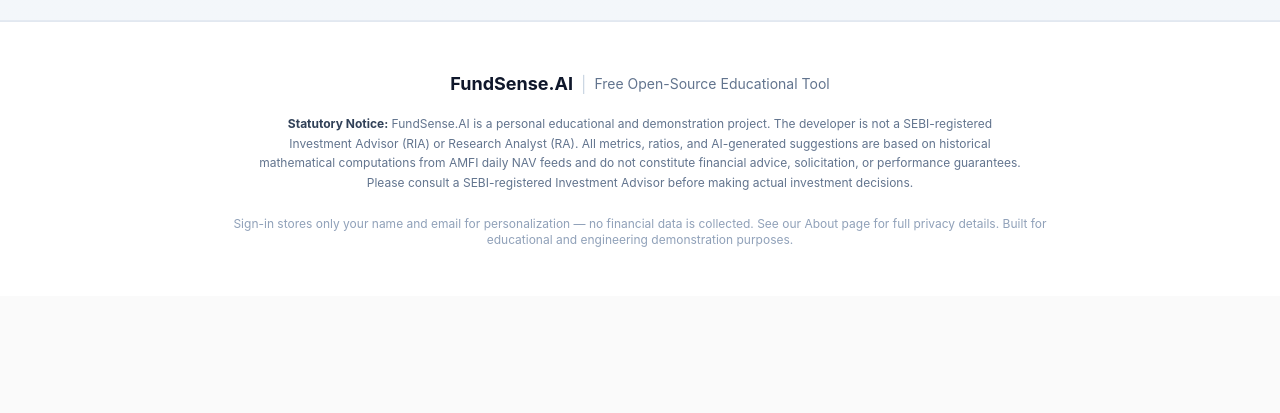
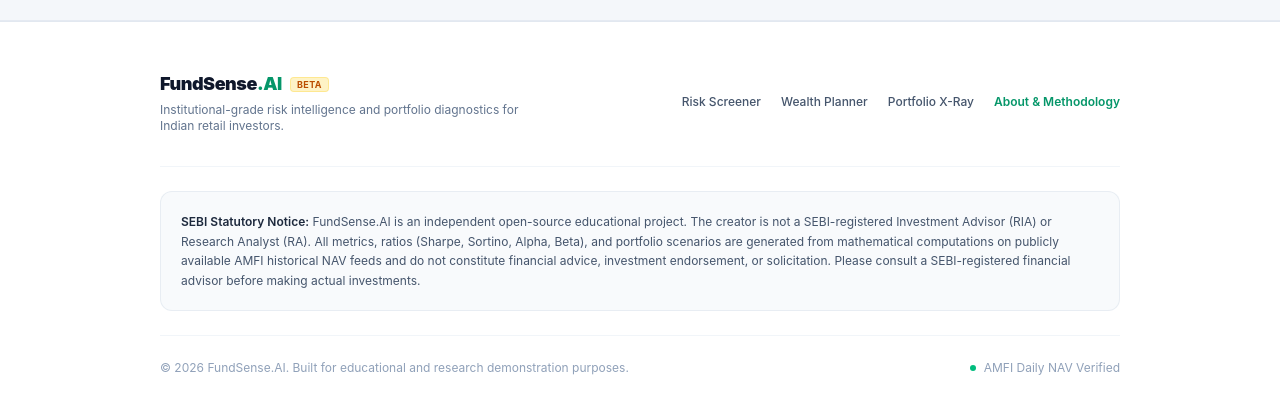
Before and after one commit to kirannarendran/mfapp, a React (Vite) app: page / in a window 1280 px wide. Shown: the part 1467-1880 px from the top of the page. Before the commit the page ends 1763 px from the top, so only its background shows below. Built offline with nearby package versions, Linux system fonts and the light colour scheme; no server answers.

Commit message:
fix(ui): show Beta tag on mobile views and fix responsive footer layouts

```diff
--- a/src/App.jsx
+++ b/src/App.jsx
@@ -268,6 +268,15 @@
             setIsScreening(false);
           }
         }}
+        onAbout={() => {
+          setIsGuestMode(true);
+          setIsAbout(true);
+          setIsScreening(false);
+          setIsPlanning(false);
+          setIsAnalyzer(false);
+          setIsComparing(false);
+          setSelectedSchemeCode(null);
+        }}
       />
     );
   }
@@ -354,7 +363,7 @@
         </nav>
 
         {/* Compact Footer Status Area */}
-        <div className="p-5 mt-auto">
+        <div className="p-4 sm:p-5 pb-8 sm:pb-5 mt-auto border-t border-slate-200/50">
           {syncStatus && (
             <div className="flex flex-col gap-1 text-sm">
               <div className="flex items-center gap-2">
@@ -364,16 +373,19 @@
                   <div className="w-2.5 h-2.5 rounded-full bg-finance-primary" />
                 )}
                 <span className="font-medium text-slate-700">
-                  {syncStatus.isSyncing ? 'Syncing data...' : 'System ready'}
+                  {syncStatus.isSyncing ? 'Syncing data...' : 'Database verified'}
+                </span>
+                <span className="ml-auto text-[10px] font-bold uppercase tracking-wider text-slate-400">
+                  {syncStatus.mode === 'snapshot' ? 'Verified' : 'Live'}
                 </span>
               </div>
 
               {syncStatus.isSyncing && renderSyncProgress()}
 
               {!syncStatus.isSyncing && (
-                <div className="flex items-center justify-between pl-4.5 ml-0.5 mt-1">
+                <div className="flex items-center justify-between pl-4 mt-1">
                   <span className="text-xs text-slate-500">
-                    Last synced: {formatSyncTime(syncStatus.lastSyncDate)}
+                    Last updated: {formatSyncTime(syncStatus.lastSyncDate)}
                   </span>
                   <button
                     onClick={handleManualSync}
@@ -405,9 +417,14 @@
             </svg>
           </button>
 
-          <h2 className="text-[15px] font-semibold text-slate-800">
-            {currentViewTitle}
-          </h2>
+          <div className="flex items-center gap-2 min-w-0">
+            <h2 className="text-[15px] font-semibold text-slate-800 truncate">
+              {currentViewTitle}
+            </h2>
+            <span className="inline-flex md:hidden items-center px-1.5 py-0.5 rounded text-[9px] font-bold uppercase tracking-wider bg-amber-100 text-amber-700 border border-amber-200/80 leading-none shrink-0">
+              Beta
+            </span>
+          </div>
 
           <div className="ml-auto flex items-center gap-3">
             {!isAuthenticated && isGuestMode && (
@@ -421,8 +438,8 @@
         </header>
 
         {/* Main Scrollable Area */}
-        <main className="flex-1 overflow-y-auto overflow-x-hidden relative">
-          <div className="max-w-[1152px] w-full mx-auto px-4 md:px-6 lg:px-8 py-6 md:py-8 min-h-full flex flex-col">
+        <main className="flex-1 overflow-y-auto overflow-x-hidden relative flex flex-col justify-between">
+          <div className="max-w-[1152px] w-full mx-auto px-4 md:px-6 lg:px-8 py-6 md:py-8 flex flex-col flex-1">
             {isAbout ? (
               <AboutPage />
             ) : isAnalyzer ? (
@@ -457,6 +474,36 @@
               />
             )}
           </div>
+
+          {/* In-App Responsive Educational & Compliance Footer */}
+          <footer className="mt-auto border-t border-slate-200/70 bg-white/70 backdrop-blur-sm py-4 px-4 sm:px-8 shrink-0">
+            <div className="max-w-[1152px] mx-auto flex flex-col sm:flex-row items-center justify-between gap-3 text-xs text-slate-500 text-center sm:text-left">
+              <div className="flex items-center justify-center sm:justify-start gap-2">
+                <span className="font-semibold text-slate-800">FundSense.AI</span>
+                <span className="px-1.5 py-0.5 rounded text-[9px] font-bold uppercase tracking-wider bg-amber-100 text-amber-700 border border-amber-200/80 leading-none">
+                  Beta
+                </span>
+                <span className="text-slate-300 hidden sm:inline">•</span>
+                <span className="text-slate-400 hidden sm:inline">AMFI Daily NAV Verified</span>
+              </div>
+              <div className="flex flex-wrap items-center justify-center gap-x-4 gap-y-1 text-slate-400">
+                <span>Educational Tool • Not SEBI Advice</span>
+                <button
+                  onClick={() => {
+                    setIsAbout(true);
+                    setIsAnalyzer(false);
+                    setIsPlanning(false);
+                    setIsScreening(false);
+                    setIsComparing(false);
+                    setSelectedSchemeCode(null);
+                  }}
+                  className="text-finance-primary hover:underline font-medium"
+                >
+                  About & Methodology
+                </button>
+              </div>
+            </div>
+          </footer>
         </main>
       </div>
 
--- a/src/components/LandingPage.jsx
+++ b/src/components/LandingPage.jsx
@@ -2,7 +2,7 @@
 import { useAuth } from '../context/AuthContext';
 import UserNav from './UserNav';
 
-const LandingPage = ({ onExploreGuest, onSelectFeature }) => {
+const LandingPage = ({ onExploreGuest, onSelectFeature, onAbout }) => {
   const { isAuthenticated, user } = useAuth();
   const [activeTab, setActiveTab] = useState('screener');
   const [previewSip, setPreviewSip] = useState(15000);
@@ -94,7 +94,7 @@
             <span className="text-lg sm:text-xl font-black tracking-tight text-slate-900 whitespace-nowrap">
               FundSense<span className="text-finance-primary">.AI</span>
             </span>
-            <span className="hidden sm:inline-flex items-center ml-1 px-2 py-0.5 rounded text-[10px] font-bold uppercase tracking-wider bg-amber-100 text-amber-700 border border-amber-200/80">
+            <span className="inline-flex items-center ml-1 px-1.5 sm:px-2 py-0.5 rounded text-[9px] sm:text-[10px] font-bold uppercase tracking-wider bg-amber-100 text-amber-700 border border-amber-200/80 leading-none">
               Beta
             </span>
           </div>
@@ -372,22 +372,73 @@
       </section>
 
       {/* Educational & SEBI Compliance Footer */}
-      <footer className="py-12 bg-white border-t border-slate-200 w-full overflow-x-hidden">
-        <div className="max-w-4xl mx-auto px-4 sm:px-6 lg:px-8 text-center">
+      <footer className="py-10 sm:py-12 bg-white border-t border-slate-200 w-full overflow-x-hidden">
+        <div className="max-w-5xl mx-auto px-4 sm:px-6 lg:px-8">
 
-          <div className="inline-flex items-center gap-2 mb-4">
-            <span className="text-lg font-bold text-slate-900">FundSense.AI</span>
-            <span className="text-slate-300">|</span>
-            <span className="text-sm text-slate-500">Free Open-Source Educational Tool</span>
+          {/* Top Brand & Navigation Links */}
+          <div className="flex flex-col sm:flex-row items-center justify-between gap-6 pb-8 border-b border-slate-100 text-center sm:text-left">
+            <div>
+              <div className="flex items-center justify-center sm:justify-start gap-2">
+                <span className="text-lg font-black tracking-tight text-slate-900">
+                  FundSense<span className="text-finance-primary">.AI</span>
+                </span>
+                <span className="inline-flex items-center px-1.5 py-0.5 rounded text-[9px] font-bold uppercase tracking-wider bg-amber-100 text-amber-700 border border-amber-200/80 leading-none">
+                  Beta
+                </span>
+              </div>
+              <p className="text-xs text-slate-500 mt-1 max-w-sm">
+                Institutional-grade risk intelligence and portfolio diagnostics for Indian retail investors.
+              </p>
+            </div>
+
+            <div className="flex flex-wrap items-center justify-center gap-x-5 gap-y-2 text-xs font-medium text-slate-600">
+              <button
+                onClick={() => onSelectFeature && onSelectFeature('screener')}
+                className="hover:text-finance-primary transition-colors py-1"
+              >
+                Risk Screener
+              </button>
+              <button
+                onClick={() => onSelectFeature && onSelectFeature('planner')}
+                className="hover:text-finance-primary transition-colors py-1"
+              >
+                Wealth Planner
+              </button>
+              <button
+                onClick={() => onSelectFeature && onSelectFeature('xray')}
+                className="hover:text-finance-primary transition-colors py-1"
+              >
+                Portfolio X-Ray
+              </button>
+              <button
+                onClick={onAbout}
+                className="hover:text-finance-primary transition-colors font-semibold text-finance-primary py-1"
+              >
+                About & Methodology
+              </button>
+            </div>
           </div>
 
-          <p className="text-xs text-slate-500 max-w-3xl mx-auto leading-relaxed mb-6">
-            <strong className="text-slate-700">Statutory Notice:</strong> FundSense.AI is a personal educational and demonstration project. The developer is not a SEBI-registered Investment Advisor (RIA) or Research Analyst (RA). All metrics, ratios, and AI-generated suggestions are based on historical mathematical computations from AMFI daily NAV feeds and do not constitute financial advice, solicitation, or performance guarantees. Please consult a SEBI-registered Investment Advisor before making actual investment decisions.
-          </p>
+          {/* Statutory Compliance Notice */}
+          <div className="py-6 border-b border-slate-100">
+            <div className="bg-slate-50 rounded-xl p-4 sm:p-5 border border-slate-200/70 text-left">
+              <p className="text-xs text-slate-600 leading-relaxed">
+                <strong className="text-slate-800 font-semibold">SEBI Statutory Notice:</strong> FundSense.AI is an independent open-source educational project. The creator is not a SEBI-registered Investment Advisor (RIA) or Research Analyst (RA). All metrics, ratios (Sharpe, Sortino, Alpha, Beta), and portfolio scenarios are generated from mathematical computations on publicly available AMFI historical NAV feeds and do not constitute financial advice, investment endorsement, or solicitation. Please consult a SEBI-registered financial advisor before making actual investments.
+              </p>
+            </div>
+          </div>
 
-          <p className="text-xs text-slate-400">
-            Sign-in stores only your name and email for personalization — no financial data is collected. See our About page for full privacy details. Built for educational and engineering demonstration purposes.
-          </p>
+          {/* Bottom Copyright & Verification Note */}
+          <div className="pt-6 flex flex-col sm:flex-row items-center justify-between gap-3 text-xs text-slate-400 text-center sm:text-left">
+            <p>
+              © {new Date().getFullYear()} FundSense.AI. Built for educational and research demonstration purposes.
+            </p>
+            <p className="flex items-center justify-center sm:justify-end gap-2">
+              <span className="w-1.5 h-1.5 rounded-full bg-emerald-500"></span>
+              <span>AMFI Daily NAV Verified</span>
+            </p>
+          </div>
+
         </div>
       </footer>
 
```
